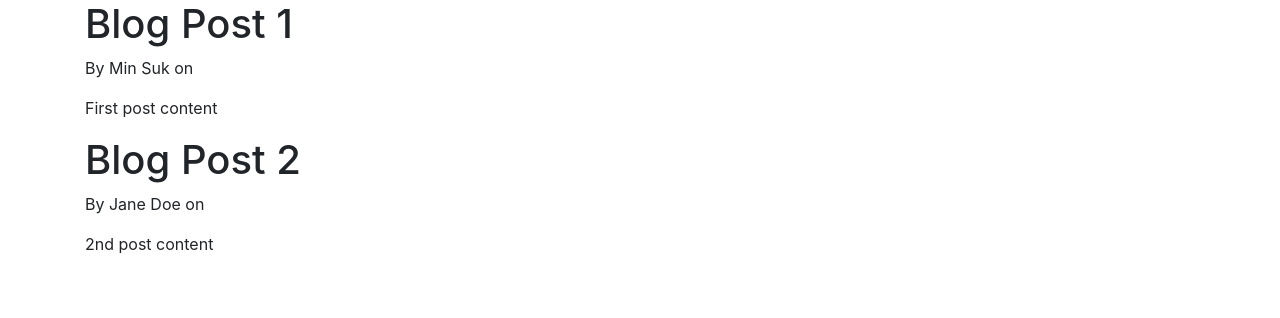
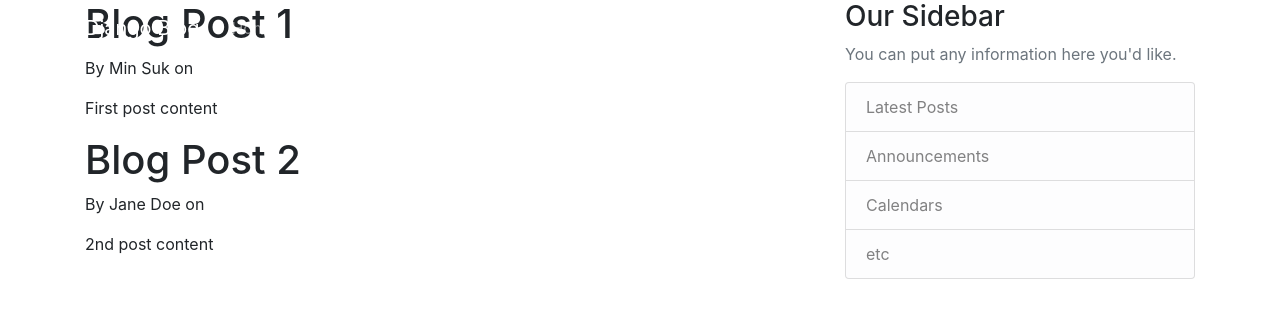
Before and after one commit to mk4555/django-practice, a Django app: page / in a window 1280 px wide. Shown: the top 318 px of the page. Run offline with Django 3.2, Linux system fonts and the light colour scheme; some libraries are stand-ins or nearby versions.

Commit message:
snippets added from tutorial

```diff
--- a/blog/templates/blog/base.html
+++ b/blog/templates/blog/base.html
@@ -23,9 +23,49 @@
         <!--[if lt IE 7]>
             <p class="browsehappy">You are using an <strong>outdated</strong> browser. Please <a href="#">upgrade your browser</a> to improve your experience.</p>
         <![endif]-->
-        <div class='container'>
-            {% block content %}{% endblock %}
-        </div>
+
+        <header class="site-header">
+            <nav class="navbar navbar-expand-md navbar-dark bg-steel fixed-top">
+            <div class="container">
+                <a class="navbar-brand mr-4" href="/">Django Blog</a>
+                <button class="navbar-toggler" type="button" data-toggle="collapse" data-target="#navbarToggle" aria-controls="navbarToggle" aria-expanded="false" aria-label="Toggle navigation">
+                <span class="navbar-toggler-icon"></span>
+                </button>
+                <div class="collapse navbar-collapse" id="navbarToggle">
+                <div class="navbar-nav mr-auto">
+                    <a class="nav-item nav-link" href="/">Home</a>
+                    <a class="nav-item nav-link" href="/about">About</a>
+                </div>
+                <!-- Navbar Right Side -->
+                <div class="navbar-nav">
+                    <a class="nav-item nav-link" href="#">Login</a>
+                    <a class="nav-item nav-link" href="#">Register</a>
+                </div>
+                </div>
+            </div>
+            </nav>
+        </header>
+
+        <main role="main" class="container">
+            <div class="row">
+                <div class="col-md-8">
+                {% block content %}{% endblock %}
+                </div>
+                <div class="col-md-4">
+                <div class="content-section">
+                    <h3>Our Sidebar</h3>
+                    <p class='text-muted'>You can put any information here you'd like.
+                    <ul class="list-group">
+                        <li class="list-group-item list-group-item-light">Latest Posts</li>
+                        <li class="list-group-item list-group-item-light">Announcements</li>
+                        <li class="list-group-item list-group-item-light">Calendars</li>
+                        <li class="list-group-item list-group-item-light">etc</li>
+                    </ul>
+                    </p>
+                </div>
+                </div>
+            </div>
+        </main>
 
         <script src="https://code.jquery.com/jquery-3.3.1.slim.min.js" integrity="sha384-q8i/X+965DzO0rT7abK41JStQIAqVgRVzpbzo5smXKp4YfRvH+8abtTE1Pi6jizo" crossorigin="anonymous"></script>
         <script src="https://cdnjs.cloudflare.com/ajax/libs/popper.js/1.14.3/umd/popper.min.js" integrity="sha384-ZMP7rVo3mIykV+2+9J3UJ46jBk0WLaUAdn689aCwoqbBJiSnjAK/l8WvCWPIPm49" crossorigin="anonymous"></script>
```
Also changed, not shown: blog/static/blog/main.css (added).
